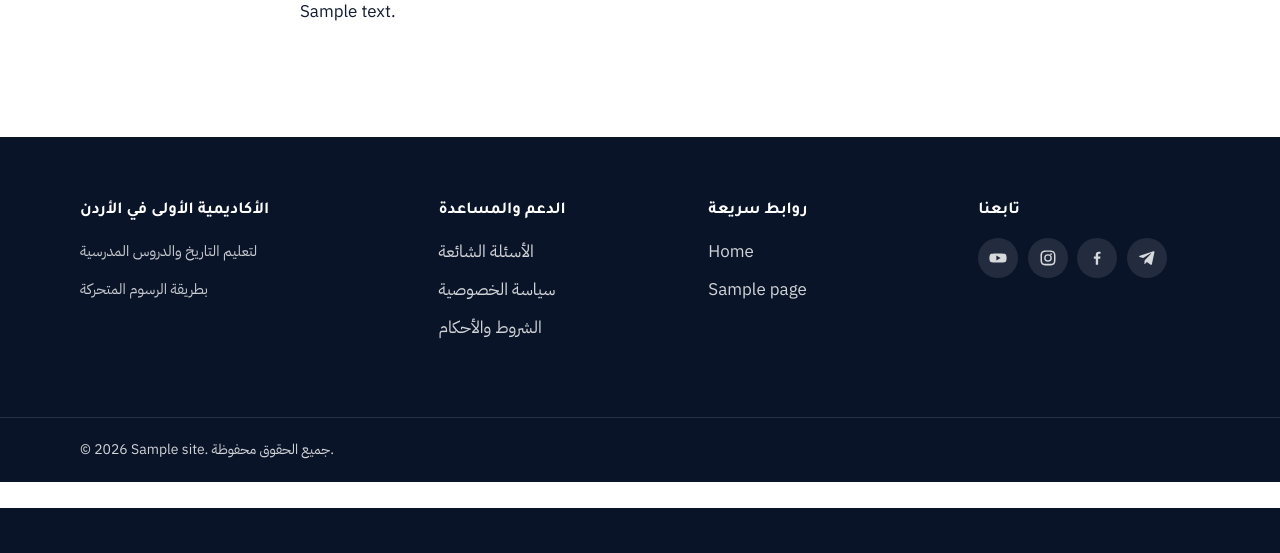
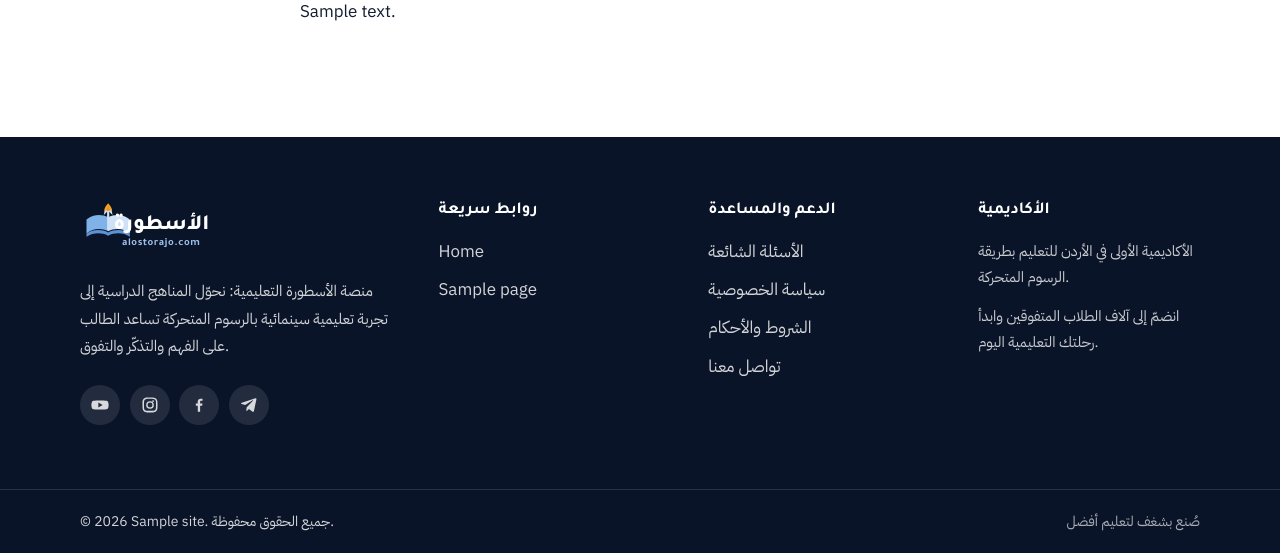
Before and after one commit to Znashash/alostora-platform, a WordPress theme: template theme/page.php in a window 1280 px wide. Shown: the part 292-845 px from the top of the page. Before the commit the page ends 800 px from the top, so only its background shows below. Run offline with PHP 8.4 and a stand-in for WordPress, Linux system fonts and the light colour scheme; the site name, menu and one post (Sample post) are stand-ins, and other content is empty; style sheets or scripts are compiled from the project's sources; some libraries are stand-ins or nearby versions.

Commit message:
Revert "refine(theme): match uploaded design for last 3 sections — 'why learn' (icon-beside-text row + top-right character), video (large left + 3 small horizontal row right), CTA (logo+text+button), footer (4-column about/support/links/follow)"
This reverts commit ccb034fe98e19baab317add633081237cf28069e.

```diff
--- a/theme/assets/scss/components/_cta.scss
+++ b/theme/assets/scss/components/_cta.scss
@@ -30,19 +30,6 @@
 
 	> * { position: relative; z-index: 1; }
 
-	&__brand {
-		flex: 0 0 auto;
-		order: -1; // keep the logo on the inline-start (right in RTL) edge
-
-		.alostora-brand__img { block-size: clamp(46px, 4vw, 60px); }
-	}
-
-	&__text {
-		flex: 1 1 auto;
-		min-inline-size: 0;
-		text-align: start;
-	}
-
 	&__title {
 		margin: 0;
 		color: var(--color-text-invert);
@@ -55,10 +42,4 @@
 	}
 
 	&__actions { flex-shrink: 0; }
-
-	@include respond-max("mobile") {
-		text-align: center;
-
-		&__text { text-align: center; flex-basis: 100%; }
-	}
 }
--- a/theme/assets/scss/components/_features.scss
+++ b/theme/assets/scss/components/_features.scss
@@ -1,82 +1,43 @@
 // -----------------------------------------------------------------------------
 // Components › "Why learn with animation" premium dark banner
-// Centered title + subtitle, character bleeding out of the top-inline-end
-// corner, and four features in one row (orange icon beside text).
+// Compact dark banner: centered title + subtitle, edge-blended character on the
+// inline-start side, four features in one row with orange icons on top.
 // -----------------------------------------------------------------------------
 @use "../tools" as *;
 
 .alostora-features {
 	position: relative;
-	overflow: visible; // let the character bleed above the banner
-	padding: clamp(1.75rem, 3.5vw, 2.75rem) clamp(1.25rem, 3vw, 3rem);
+	overflow: hidden;
+	padding: clamp(1.75rem, 3.5vw, 3rem) clamp(1.25rem, 3vw, 3rem);
 	background: var(--gradient-hero);
 	color: var(--color-text-invert);
 	border-radius: var(--radius-lg);
 	box-shadow: var(--shadow-raised);
 	isolation: isolate;
 
-	// Ambient premium glow, clipped to the rounded banner.
+	// Ambient premium glow.
 	&::after {
 		content: "";
 		position: absolute;
 		inset: 0;
 		z-index: -1;
-		border-radius: inherit;
-		overflow: hidden;
 		background:
-			radial-gradient(38% 70% at 88% 20%, rgba(243, 144, 25, 0.22), transparent 70%),
-			radial-gradient(44% 80% at 10% 100%, rgba(44, 111, 191, 0.30), transparent 70%);
+			radial-gradient(40% 60% at 12% 30%, rgba(243, 144, 25, 0.20), transparent 70%),
+			radial-gradient(50% 80% at 95% 100%, rgba(44, 111, 191, 0.28), transparent 70%);
 		pointer-events: none;
-	}
-
-	// Character: bleeds out of the top inline-start (right in RTL) corner.
-	&__media {
-		position: absolute;
-		inset-block-start: clamp(-46px, -3.2vw, -26px);
-		inset-inline-start: clamp(0.5rem, 2vw, 2.5rem);
-		inline-size: clamp(170px, 16vw, 240px);
-		z-index: 2;
-		display: none;
-
-		@include respond-to("lg") { display: block; }
-
-		img {
-			inline-size: 100%;
-			block-size: auto;
-			-webkit-mask-image: radial-gradient(80% 82% at 50% 44%, #000 58%, transparent 100%);
-			mask-image: radial-gradient(80% 82% at 50% 44%, #000 58%, transparent 100%);
-			filter: drop-shadow(0 20px 40px rgba(0, 0, 0, 0.5));
-		}
 	}
 
 	&__header {
 		text-align: center;
-		max-inline-size: 680px;
+		max-inline-size: 720px;
 		margin-inline: auto;
 		margin-block-end: clamp(1.5rem, 3vw, 2.25rem);
 	}
 
 	&__title {
-		display: inline-flex;
-		align-items: center;
-		gap: 0.6rem;
 		margin: 0 0 0.5rem;
 		color: var(--color-text-invert);
 		font-size: clamp(1.5rem, 1.2rem + 1.4vw, 2.25rem);
-	}
-
-	&__title-icon {
-		display: inline-flex;
-		align-items: center;
-		justify-content: center;
-		inline-size: 34px;
-		block-size: 34px;
-		flex: 0 0 auto;
-		border-radius: 50%;
-		background: color-mix(in srgb, var(--color-accent) 22%, transparent);
-		color: var(--color-accent-light);
-
-		svg { inline-size: 18px; block-size: 18px; }
 	}
 
 	&__subtitle {
@@ -85,55 +46,72 @@
 		font-size: clamp(0.95rem, 0.9rem + 0.3vw, 1.1rem);
 	}
 
+	&__body {
+		display: flex;
+		align-items: center;
+		gap: clamp(1rem, 3vw, 2.5rem);
+	}
+
+	&__media {
+		flex: 0 0 auto;
+		inline-size: clamp(150px, 20vw, 280px);
+		align-self: stretch;
+		display: none; // hidden on small screens
+
+		@include respond-to("md") { display: flex; align-items: flex-end; }
+
+		img {
+			inline-size: 100%;
+			block-size: auto;
+			// Blend the character into the banner (no rectangle).
+			-webkit-mask-image: radial-gradient(80% 80% at 50% 45%, #000 55%, transparent 100%);
+			mask-image: radial-gradient(80% 80% at 50% 45%, #000 55%, transparent 100%);
+			filter: drop-shadow(0 18px 36px rgba(0, 0, 0, 0.5));
+		}
+	}
+
 	&__grid {
+		flex: 1 1 auto;
 		display: grid;
 		gap: clamp(1.25rem, 2.5vw, 2rem);
 		grid-template-columns: 1fr;
 
 		@include respond-to("sm") { grid-template-columns: repeat(2, 1fr); }
-		@include respond-to("lg") {
-			grid-template-columns: repeat(4, 1fr);
-			// Keep the inline-start (right) features clear of the bleeding character.
-			padding-inline-start: clamp(0px, 7vw, 120px);
-		}
+		@include respond-to("lg") { grid-template-columns: repeat(4, 1fr); }
 	}
 
-	// Each feature: orange icon beside its text (icon on the inline-start = right).
 	&__item {
+		text-align: center;
 		display: flex;
+		flex-direction: column;
 		align-items: center;
-		gap: 0.85rem;
-		text-align: start;
 	}
 
 	&__icon {
 		display: inline-flex;
 		align-items: center;
 		justify-content: center;
-		inline-size: 52px;
-		block-size: 52px;
-		flex: 0 0 auto;
+		inline-size: 58px;
+		block-size: 58px;
+		margin-block-end: 0.85rem;
 		border-radius: 50%;
-		background: color-mix(in srgb, var(--color-accent) 18%, transparent);
+		background: color-mix(in srgb, var(--color-accent) 20%, transparent);
 		color: var(--color-accent-light);
 
-		svg { inline-size: 26px; block-size: 26px; }
+		// Icons carry their own fill/stroke (currentColor), so only size here.
+		svg { inline-size: 27px; block-size: 27px; }
 	}
 
-	&__text { min-inline-size: 0; }
-
 	&__item-title {
-		display: block;
-		margin-block-end: 0.2rem;
+		margin: 0 0 0.3rem;
 		color: var(--color-text-invert);
-		font-weight: 700;
-		font-size: clamp(0.98rem, 0.95rem + 0.2vw, 1.1rem);
+		font-size: clamp(1rem, 0.95rem + 0.3vw, 1.12rem);
 	}
 
 	&__item-text {
-		display: block;
-		font-size: 0.85rem;
-		line-height: 1.6;
-		color: color-mix(in srgb, var(--color-text-invert) 74%, transparent);
+		margin: 0;
+		font-size: 0.9rem;
+		line-height: 1.7;
+		color: color-mix(in srgb, var(--color-text-invert) 76%, transparent);
 	}
 }
--- a/theme/assets/scss/components/_video-card.scss
+++ b/theme/assets/scss/components/_video-card.scss
@@ -109,42 +109,56 @@
 	}
 }
 
-// Video showcase: one large featured video on the inline-end (left in RTL) and
-// three smaller videos in a horizontal row on the inline-start (right in RTL),
-// vertically centred beside the taller featured video — matching the design.
+// Video showcase: a large featured video beside three smaller tiles.
+// The three tiles define the block size (via their aspect-ratio); the featured
+// video fills that exact height so the two columns align with no whitespace.
+// minmax(0, …) tracks let children shrink so nothing overflows the viewport.
 .alostora-showcase {
 	display: grid;
 	gap: clamp(1rem, 2.5vw, 1.5rem);
 	grid-template-columns: minmax(0, 1fr);
-	grid-template-areas: "main" "tiles";
 
 	@include respond-to("lg") {
-		grid-template-columns: minmax(0, 1.5fr) minmax(0, 1.2fr);
-		grid-template-areas: "tiles main";
-		align-items: center;
+		grid-template-columns: minmax(0, 1.7fr) minmax(0, 1fr);
+		align-items: stretch;
 	}
 
-	&__main {
-		grid-area: main;
-		min-inline-size: 0;
+	&__main,
+	&__tiles { min-inline-size: 0; }
 
-		.alostora-video-card {
-			inline-size: 100%;
-			aspect-ratio: 16 / 9;
-
-			@include respond-to("lg") { aspect-ratio: 16 / 10; }
-		}
+	// Mobile/tablet: featured video is a standard 16:9 tile on top.
+	&__main .alostora-video-card {
+		inline-size: 100%;
+		aspect-ratio: 16 / 9;
 	}
 
 	&__tiles {
-		grid-area: tiles;
-		min-inline-size: 0;
 		display: grid;
-		gap: clamp(0.75rem, 1.6vw, 1.25rem);
+		gap: clamp(1rem, 2.5vw, 1.5rem);
 		grid-template-columns: 1fr;
 
 		@include respond-to("sm") { grid-template-columns: repeat(3, minmax(0, 1fr)); }
+		@include respond-to("lg") { grid-template-columns: minmax(0, 1fr); }
 
 		.alostora-video-card { aspect-ratio: 16 / 9; }
 	}
+
+	// Desktop: featured video stretches to match the stacked tiles' height,
+	// with the poster absolutely filling the card (object-fit: cover).
+	@include respond-to("lg") {
+		&__main { block-size: 100%; }
+
+		&__main .alostora-video-card {
+			block-size: 100%;
+			aspect-ratio: auto;
+		}
+
+		&__main .alostora-video-card img {
+			position: absolute;
+			inset: 0;
+			inline-size: 100%;
+			block-size: 100%;
+			object-fit: cover;
+		}
+	}
 }
--- a/theme/components/footer/footer.php
+++ b/theme/components/footer/footer.php
@@ -2,10 +2,10 @@
 /**
  * Component: Site footer (fallback when no Elementor footer is assigned).
  *
- * Matches the approved dark design: four columns — academy about (inline-start),
- * support links, quick links, and a "follow us" column with social icons on the
- * inline-end. Configured menus/social links from the Customizer override the
- * Arabic defaults. The brand logo lives in the CTA banner above the footer.
+ * Renders a complete, always-populated Arabic footer matching the approved dark
+ * design: brand + description + socials, quick links, support links, an academy
+ * info column, and a copyright bar. Configured menus/widgets/social links from
+ * the Customizer override the sensible Arabic defaults.
  *
  * @package Alostora
  */
@@ -14,6 +14,7 @@ defined( 'ABSPATH' ) || exit;
 
 $socials = alostora_get_social_links();
 
+// Fall back to the design's default social set (configurable in the Customizer).
 if ( empty( $socials ) ) {
 	$socials = array(
 		'youtube'   => '#',
@@ -31,34 +32,38 @@ $icons = array(
 	'x'         => 'x',
 );
 
+$description = get_bloginfo( 'description' );
+if ( ! $description ) {
+	$description = 'منصة الأسطورة التعليمية: نحوّل المناهج الدراسية إلى تجربة تعليمية سينمائية بالرسوم المتحركة تساعد الطالب على الفهم والتذكّر والتفوق.';
+}
+
+$quick_links = array(
+	array( 'label' => 'الرئيسية', 'url' => home_url( '/' ) ),
+	array( 'label' => 'الدورات', 'url' => home_url( '/courses/' ) ),
+	array( 'label' => 'كيف ندرّس؟', 'url' => home_url( '/#how' ) ),
+	array( 'label' => 'عن الأسطورة', 'url' => home_url( '/#about' ) ),
+);
+
 $support_links = array(
 	array( 'label' => 'الأسئلة الشائعة', 'url' => home_url( '/#faq' ) ),
 	array( 'label' => 'سياسة الخصوصية', 'url' => home_url( '/privacy-policy/' ) ),
 	array( 'label' => 'الشروط والأحكام', 'url' => home_url( '/terms/' ) ),
-);
-
-$quick_links = array(
-	array( 'label' => 'الرئيسية', 'url' => home_url( '/' ) ),
-	array( 'label' => 'الدورات', 'url' => home_url( '/courses/' ) ),
-	array( 'label' => 'عن الأسطورة', 'url' => home_url( '/#about' ) ),
 	array( 'label' => 'تواصل معنا', 'url' => home_url( '/#contact' ) ),
 );
 ?>
 <footer class="alostora-footer" role="contentinfo">
 	<div class="alostora-footer__main">
-		<div class="alostora-footer__col alostora-footer__col--about">
-			<h3 class="alostora-footer__col-title">الأكاديمية الأولى في الأردن</h3>
-			<p class="alostora-footer__note">لتعليم التاريخ والدروس المدرسية</p>
-			<p class="alostora-footer__note">بطريقة الرسوم المتحركة</p>
-		</div>
+		<div class="alostora-footer__col alostora-footer__col--brand">
+			<?php alostora_brand_logo( array( 'class' => 'alostora-brand alostora-footer__brand', 'variant' => 'light' ) ); ?>
+			<p class="alostora-footer__brand-desc"><?php echo esc_html( $description ); ?></p>
 
-		<div class="alostora-footer__col">
-			<h3 class="alostora-footer__col-title">الدعم والمساعدة</h3>
-			<ul class="alostora-footer__menu">
-				<?php foreach ( $support_links as $link ) : ?>
-					<li><a href="<?php echo esc_url( $link['url'] ); ?>"><?php echo esc_html( $link['label'] ); ?></a></li>
+			<div class="alostora-footer__socials">
+				<?php foreach ( $socials as $network => $url ) : ?>
+					<a href="<?php echo esc_url( $url ); ?>"<?php echo ( '#' !== $url ) ? ' target="_blank" rel="noopener noreferrer"' : ''; ?> aria-label="<?php echo esc_attr( ucfirst( $network ) ); ?>">
+						<?php alostora_svg( isset( $icons[ $network ] ) ? $icons[ $network ] : 'link' ); ?>
+					</a>
 				<?php endforeach; ?>
-			</ul>
+			</div>
 		</div>
 
 		<div class="alostora-footer__col">
@@ -82,15 +87,19 @@ $quick_links = array(
 			<?php endif; ?>
 		</div>
 
-		<div class="alostora-footer__col alostora-footer__col--follow">
-			<h3 class="alostora-footer__col-title">تابعنا</h3>
-			<div class="alostora-footer__socials">
-				<?php foreach ( $socials as $network => $url ) : ?>
-					<a href="<?php echo esc_url( $url ); ?>"<?php echo ( '#' !== $url ) ? ' target="_blank" rel="noopener noreferrer"' : ''; ?> aria-label="<?php echo esc_attr( ucfirst( $network ) ); ?>">
-						<?php alostora_svg( isset( $icons[ $network ] ) ? $icons[ $network ] : 'link' ); ?>
-					</a>
+		<div class="alostora-footer__col">
+			<h3 class="alostora-footer__col-title">الدعم والمساعدة</h3>
+			<ul class="alostora-footer__menu">
+				<?php foreach ( $support_links as $link ) : ?>
+					<li><a href="<?php echo esc_url( $link['url'] ); ?>"><?php echo esc_html( $link['label'] ); ?></a></li>
 				<?php endforeach; ?>
-			</div>
+			</ul>
+		</div>
+
+		<div class="alostora-footer__col">
+			<h3 class="alostora-footer__col-title">الأكاديمية</h3>
+			<p class="alostora-footer__note">الأكاديمية الأولى في الأردن للتعليم بطريقة الرسوم المتحركة.</p>
+			<p class="alostora-footer__note">انضمّ إلى آلاف الطلاب المتفوقين وابدأ رحلتك التعليمية اليوم.</p>
 		</div>
 	</div>
 
@@ -106,6 +115,7 @@ $quick_links = array(
 				);
 				?>
 			</span>
+			<span class="alostora-footer__made">صُنع بشغف لتعليم أفضل</span>
 		</div>
 	</div>
 </footer>
--- a/theme/inc/sections.php
+++ b/theme/inc/sections.php
@@ -84,10 +84,10 @@ function alostora_shortcode_features( $atts ) {
 	);
 
 	$items = array(
-		array( 'icon' => 'chart', 'title' => 'رفع مستوى التحصيل', 'text' => 'نتائج أفضل في الاختبارات.' ),
-		array( 'icon' => 'smile', 'title' => 'تجعل التعلم ممتعاً', 'text' => 'تودّع الملل إلى الأبد.' ),
-		array( 'icon' => 'brain', 'title' => 'تثبّت المعلومة في الذاكرة', 'text' => 'تساعد على التذكر لفترة أطول.' ),
-		array( 'icon' => 'target', 'title' => 'تزيد التركيز والفهم', 'text' => 'تجعل المعلومة أكثر وضوحاً.' ),
+		array( 'icon' => 'chart', 'title' => 'رفع مستوى التحصيل', 'text' => 'نتائج وتذكّر أفضل في الاختبارات.' ),
+		array( 'icon' => 'brain', 'title' => 'ثبات المعلومة في الذاكرة', 'text' => 'تساعد على تذكّر المعلومة لفترة أطول.' ),
+		array( 'icon' => 'smile', 'title' => 'اجعل التعلّم ممتعاً', 'text' => 'تحوّل الدروس إلى قصص مشوّقة.' ),
+		array( 'icon' => 'target', 'title' => 'زد التركيز والفهم', 'text' => 'تحافظ على الانتباه ووضوح الفكرة.' ),
 	);
 
 	$inner = alostora_get_component( 'features', array(
@@ -352,7 +352,7 @@ function alostora_shortcode_cta_banner( $atts ) {
 	$atts = shortcode_atts(
 		array(
 			'title'    => 'ابدأ رحلتك التعليمية اليوم',
-			'text'     => 'انضم إلى آلاف الطلاب الذين اختاروا طريقة محاكاة للتعلم',
+			'text'     => 'انضمّ إلى آلاف الطلاب الذين اختاروا طريقة الرسوم المتحركة للتعلّم.',
 			'label'    => 'سجّل الآن مجاناً',
 			'url'      => '#',
 		),
@@ -365,9 +365,6 @@ function alostora_shortcode_cta_banner( $atts ) {
 	<div class="alostora-section alostora-section--tight">
 		<div class="alostora-container">
 			<div class="alostora-cta" data-reveal>
-				<div class="alostora-cta__brand">
-					<?php alostora_brand_logo( array( 'class' => 'alostora-brand alostora-cta__logo', 'variant' => 'light' ) ); ?>
-				</div>
 				<div class="alostora-cta__text">
 					<h2 class="alostora-cta__title"><?php echo esc_html( $atts['title'] ); ?></h2>
 					<p class="alostora-cta__subtitle"><?php echo esc_html( $atts['text'] ); ?></p>
```
Also changed, not shown: theme/components/features/features.php (+11 -15 lines), theme/assets/css/main-rtl.css, theme/assets/css/main.css.
